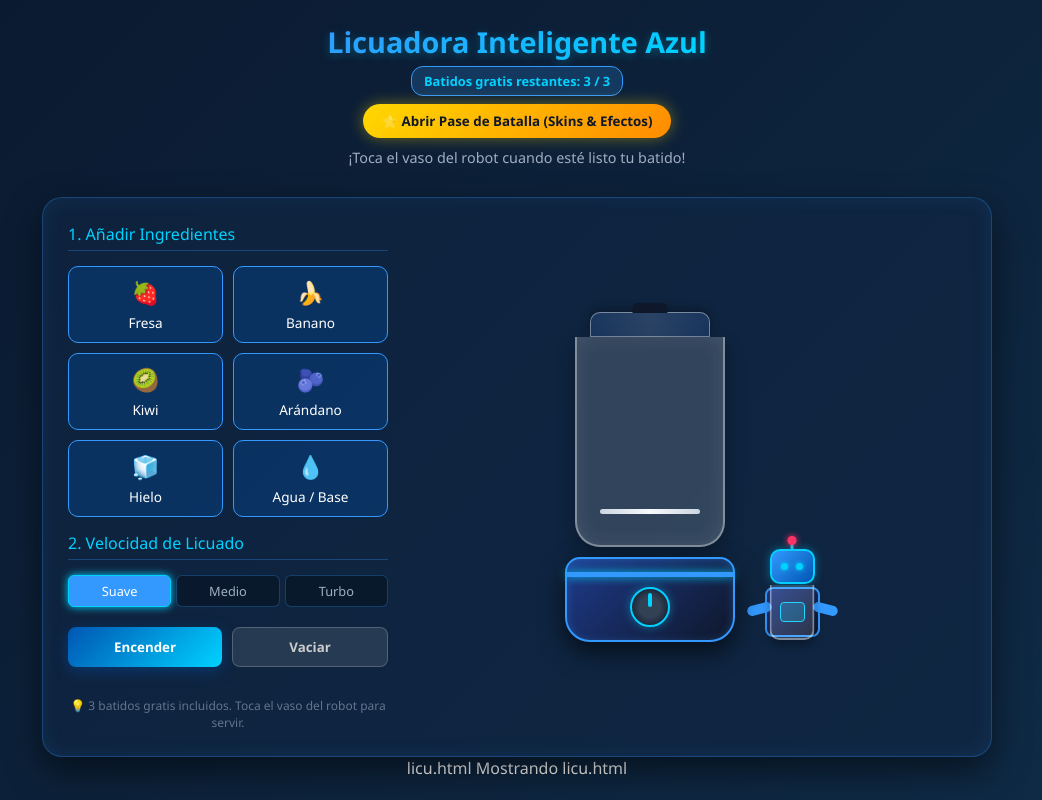
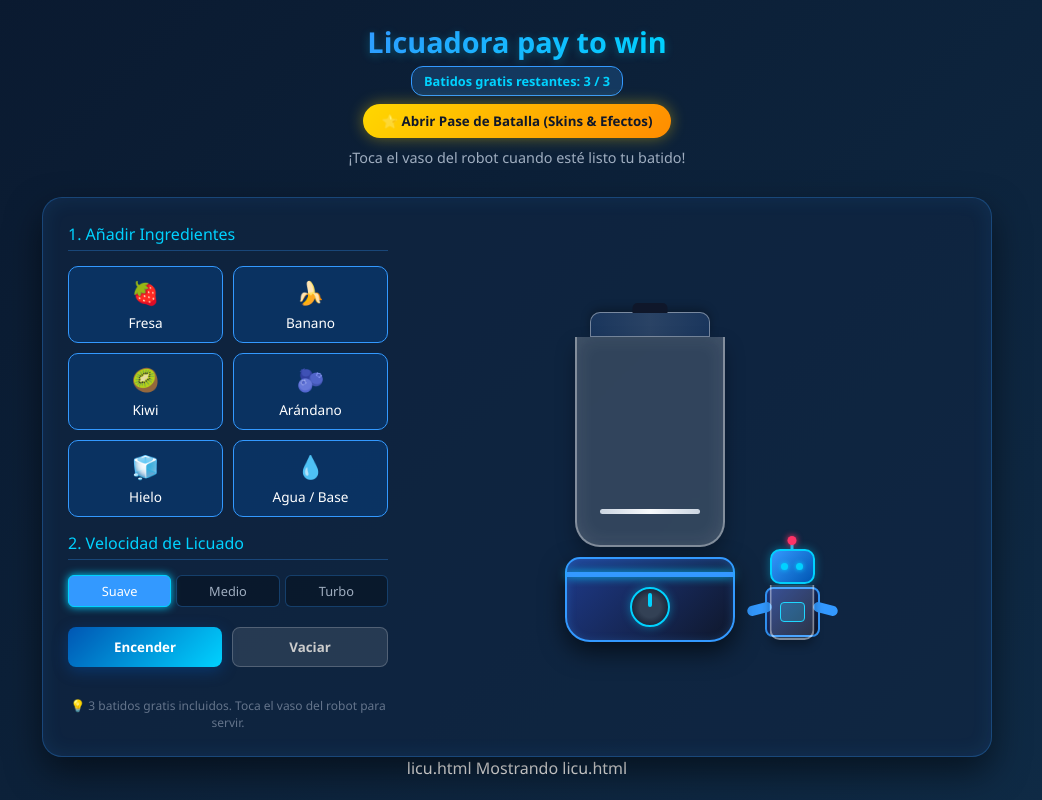
Before and after one commit to TwixZero24/licuadora-pay-to-win, a plain HTML site: page index.html in a window 1280 px wide. Shown: the whole page, without its empty margins (123-1165 px from the left). Drawn offline with Linux system fonts and the light colour scheme.

```diff
--- a/index.html
+++ b/index.html
@@ -48,6 +48,7 @@
             margin-bottom: 5px;
             text-align: center;
             background: linear-gradient(90deg, #3399ff, #00d2ff);
+            background-clip: text;
             -webkit-background-clip: text;
             -webkit-text-fill-color: transparent;
             text-shadow: 0 2px 10px rgba(0, 210, 255, 0.3);
@@ -882,7 +883,7 @@
     </div>
 
     <header-area>
-        <h1>Licuadora Inteligente Azul</h1>
+        <h1>Licuadora pay to win</h1>
         <div class="counter-badge" id="counterBadge">Batidos gratis restantes: 3 / 3</div>
         <button class="battle-pass-btn" onclick="openBattlePass()">⭐ Abrir Pase de Batalla (Skins & Efectos)</button>
         <div class="subtitle">¡Toca el vaso del robot cuando esté listo tu batido!</div>
```
